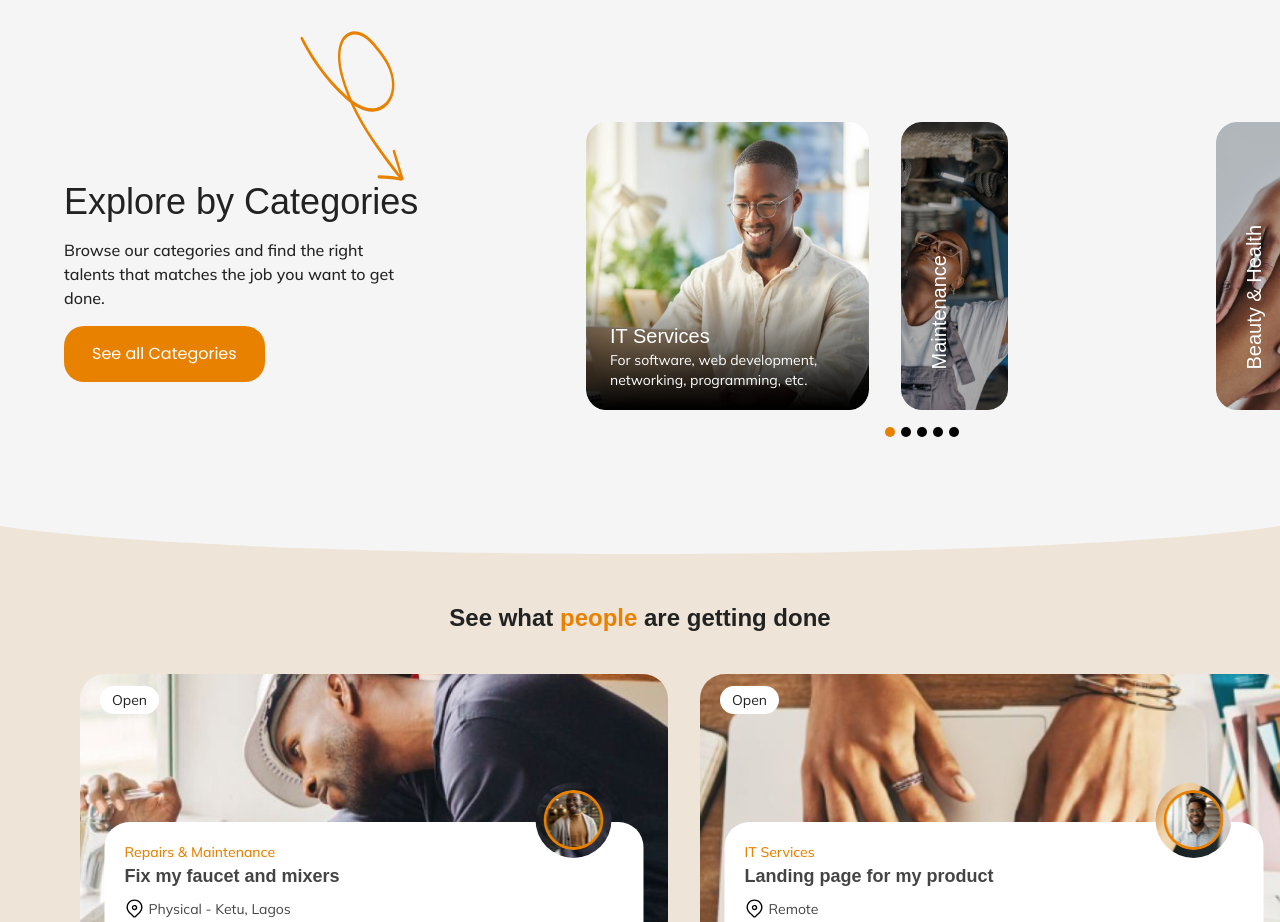
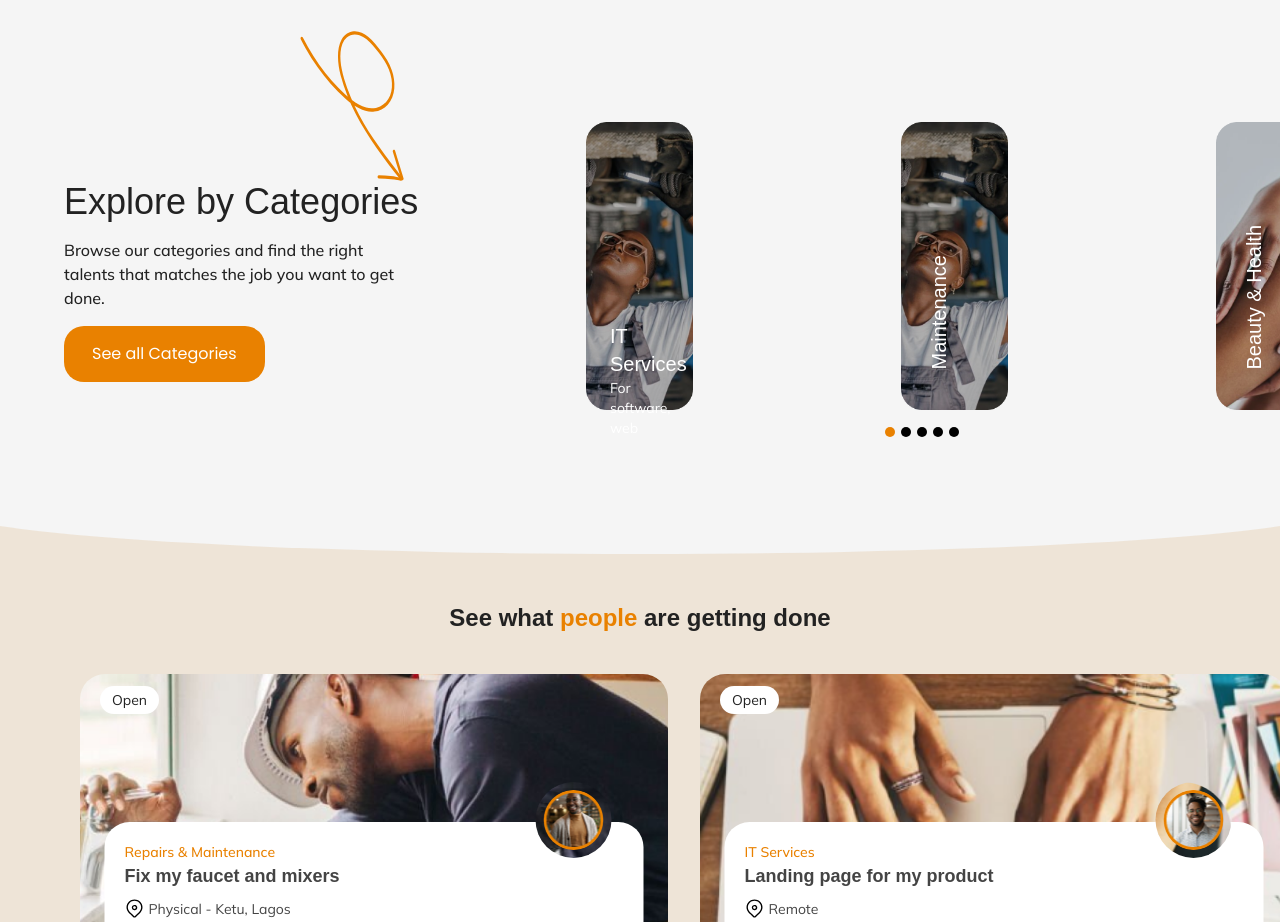
Before and after one commit to JustShuaib/123-test, a React (Vite) app: page / in a window 1280 px wide. Shown: the part 800-1722 px from the top of the page. Built offline with nearby package versions, Linux system fonts and the light colour scheme; a web font is replaced by a local one.

Commit message:
Introduced intersection observer

```diff
--- a/src/components/FirstSlider.tsx
+++ b/src/components/FirstSlider.tsx
@@ -76,6 +76,32 @@ const FirstSlider = () => {
   useCallback(() => {
     checkIsActive;
   }, []);
+  const section = document.querySelector(".observingContainer");
+  const observer = new IntersectionObserver((entries) => {
+    entries.forEach((entry) => {
+      if (entry.isIntersecting) {
+        // If it is intersecting, change the image src to the data-image src
+        console.log(entry.target);
+        console.log('IS INTERSECTING!!!')
+        entry.target.setAttribute('src', entry.target.getAttribute('data-image') || '');
+        // // Stop observing the element
+        observer.unobserve(entry.target);
+      }else {
+        console.log('NOT INTERSECTING!!!')
+        entry.target.setAttribute('src', entry.target.getAttribute('data-s-image') || '');
+      }
+    });
+  }, {
+    //
+    root: section,
+    rootMargin: '100% 0% 100% 0%',
+    threshold: 1.0
+  });
+  const images = document.querySelectorAll(".observingContainer img");
+  images.forEach((image) => {
+    console.log(image);
+    observer.observe(image);
+  });
 
   return (
     <section className="mt-36 grid items-center gap-12 pb-20 md:grid-cols-5 md:pl-16">
@@ -101,7 +127,7 @@ const FirstSlider = () => {
           partialVisible={true}
           responsive={responsive}
           keyBoardControl={true}
-          containerClass="pb-8"
+          containerClass="pb-8 observingContainer"
           removeArrowOnDeviceType={["tablet", "mobile", "desktop"]}
           // TODO: Move the dots to the center
           dotListClass="custom-dot-list-style --first-slider"
@@ -117,10 +143,12 @@ const FirstSlider = () => {
             >
               <div className="relative">
                 <img
+                  data-image={img}
+                  data-s-image={smImg}
                   onMouseMove={checkIsActive}
                   onTouchMove={checkIsActive}
                   // src={ isActive ? img : smImg}
-                  src={index === 0 ? img : smImg}
+                  src={smImg}
                   className="h-72"
                   alt={title}
                 />
```
